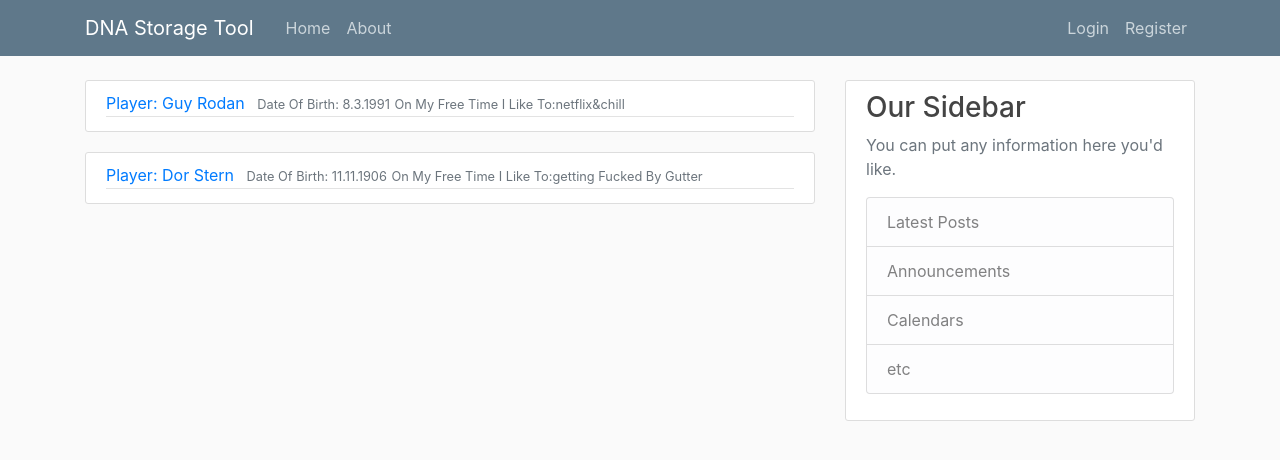
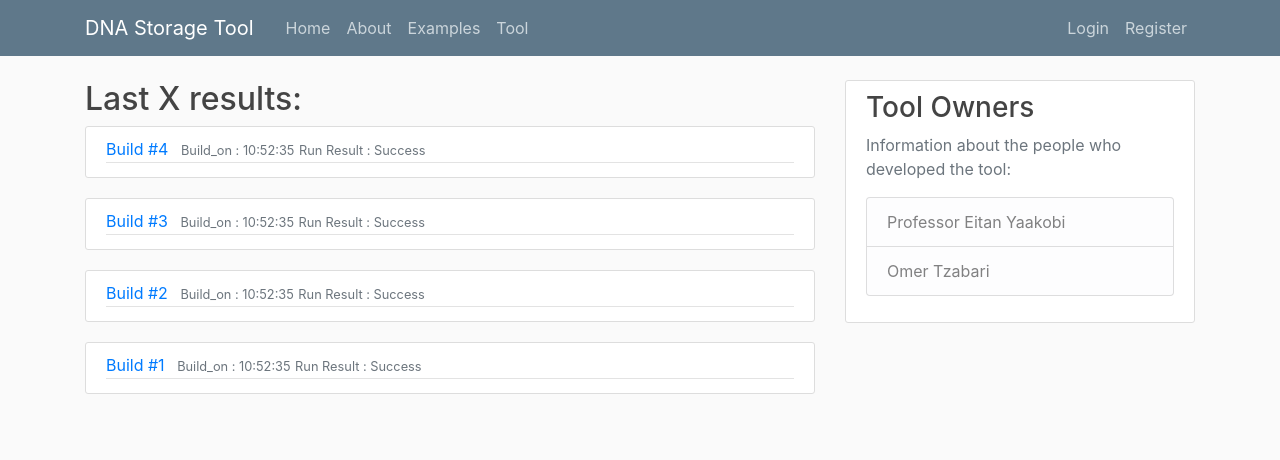
Before and after one commit to rodanguy1/DNA-storage-web, a Flask app: page / in a window 1280 px wide. Shown: the top 460 px of the page. Run offline with Flask 2, Linux system fonts and the light colour scheme; some libraries are stand-ins or nearby versions.

Commit message:
added Tool page Template

```diff
--- /dev/null
+++ b/mock_tool.py
@@ -0,0 +1,2 @@
+
+c
--- a/my_app.py
+++ b/my_app.py
@@ -1,33 +1,61 @@
-from flask import Flask, render_template, url_for, flash, redirect
+from flask import Flask, request, render_template, url_for, flash, redirect
 from forms import RegistrationForm, LoginForm
+from flask_sqlalchemy import SQLAlchemy
+import time
 
 app = Flask(__name__)
-
+app.config['SQLALCHEMY_DATABASE_URI'] = 'sqlite://sit.db'
 # todo: make in an env var
 app.config['SECRET_KEY'] = '34533a9999c895e8da8a84fc029b88f8'
-
-posts = [
+results = [
     {
-        'name': 'Guy Rodan',
-        'date_of_birth': '8.3.1991',
-        'hobbies': 'netflix&chill'
+        'build_number': '4',
+        'time_stamp': time.strftime("%H:%M:%S"),
+        'result': 'Success'
     },
     {
-        'name': 'Dor Stern',
-        'date_of_birth': '11.11.1906',
-        'hobbies': 'getting Fucked By Gutter'
+        'build_number': '3',
+        'time_stamp': time.strftime("%H:%M:%S"),
+        'result': 'Success'
+    },
+    {
+        'build_number': '2',
+        'time_stamp': time.strftime("%H:%M:%S"),
+        'result': 'Success'
+    },
+    {
+        'build_number': '1',
+        'time_stamp': time.strftime("%H:%M:%S"),
+        'result': 'Success'
     },
 ]
 
 
 @app.route("/")
 def home():
-    return render_template('home.html', posts=posts)
+    return render_template('home.html', results=results)
 
 
 @app.route("/about")
 def about():
     return render_template('about.html')
+
+
+@app.route("/examples")
+def examples():
+    return render_template('examples.html')
+
+
+@app.route("/tool")
+def tool():
+    return render_template('tool.html')
+
+
+@app.route("/upload")
+def upload():
+    file = request.files['input_file']
+
+    return file.filename
 
 
 @app.route('/register', methods=['GET', 'POST'])
--- a/templates/home.html
+++ b/templates/home.html
@@ -1,17 +1,15 @@
 {% extends "layout.html" %}
 {% block content %}
-
-    {% for post in posts %}
+    <h2>Last X results:</h2>
+    {% for res in results %}
 
         <article class="media content-section">
           <div class="media-body">
-            <div class="article-metadata">
-              <a class="mr-2" href="#">Player: {{ post.name }}</a>
-              <small class="text-muted"> Date Of Birth: {{ post.date_of_birth }}</small>
-                <small class="text-muted">On My Free Time I Like To:{{ post.hobbies }}</small>
+            <div class="article-metadata" >
+              <a class="mr-2" href="#">Build #{{ res.build_number }}</a>
+              <small class="text-muted"> Build_on : {{ res.time_stamp }}</small>
+                <small class="text-muted">Run Result : {{res.result }}</small>
             </div>
-            <!--<h2><a class="article-title" href="#">{{ post.title }}</a></h2>-->
-            <!--<p class="article-content">{{ post.content }}</p>-->
           </div>
         </article>
     {% endfor %}
--- a/templates/layout.html
+++ b/templates/layout.html
@@ -24,6 +24,8 @@
         <div class="navbar-nav mr-auto">
           <a class="nav-item nav-link" href="{{ url_for('home') }}">Home</a>
           <a class="nav-item nav-link" href="{{ url_for('about') }}">About</a>
+          <a class="nav-item nav-link" href="{{ url_for('examples') }}">Examples</a>
+          <a class="nav-item nav-link" href="{{ url_for('tool') }}">Tool</a>
         </div>
         <!-- Navbar Right Side -->
         <div class="navbar-nav">
@@ -51,13 +53,13 @@
     </div>
     <div class="col-md-4">
       <div class="content-section">
-        <h3>Our Sidebar</h3>
-        <p class='text-muted'>You can put any information here you'd like.
+        <h3>Tool Owners</h3>
+        <p class='text-muted'>Information about the people who developed the tool:
           <ul class="list-group">
-            <li class="list-group-item list-group-item-light">Latest Posts</li>
-            <li class="list-group-item list-group-item-light">Announcements</li>
-            <li class="list-group-item list-group-item-light">Calendars</li>
-            <li class="list-group-item list-group-item-light">etc</li>
+            <li class="list-group-item list-group-item-light"> Professor Eitan Yaakobi</li>
+            <li class="list-group-item list-group-item-light">Omer Tzabari</li>
+            <!--<li class="list-group-item list-group-item-light">Calendars</li>-->
+            <!--<li class="list-group-item list-group-item-light">etc</li>-->
           </ul>
         </p>
       </div>
```
Also changed, not shown: templates/tool.html (added, +35 -0 lines), templates/examples.html (added), 1 other file.
